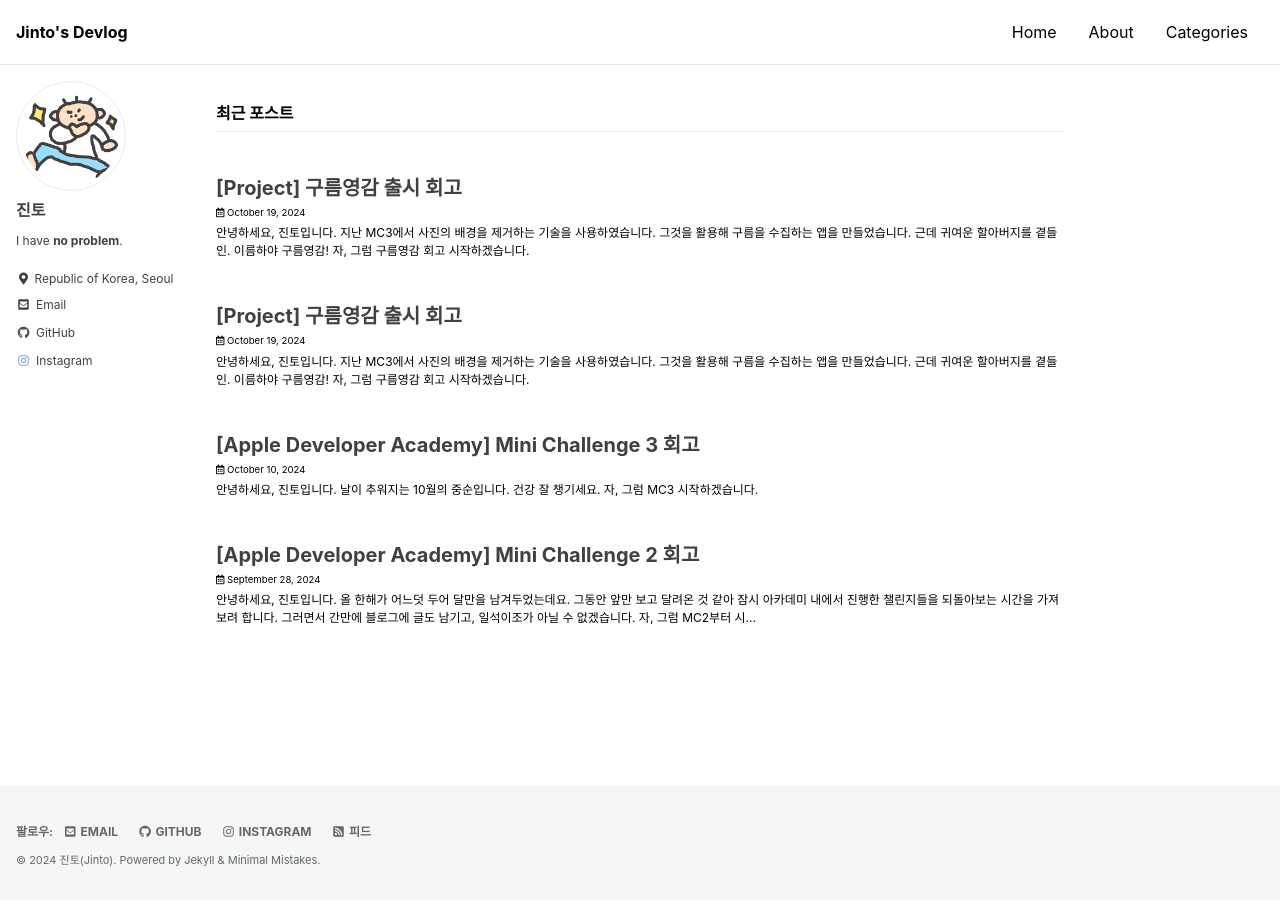
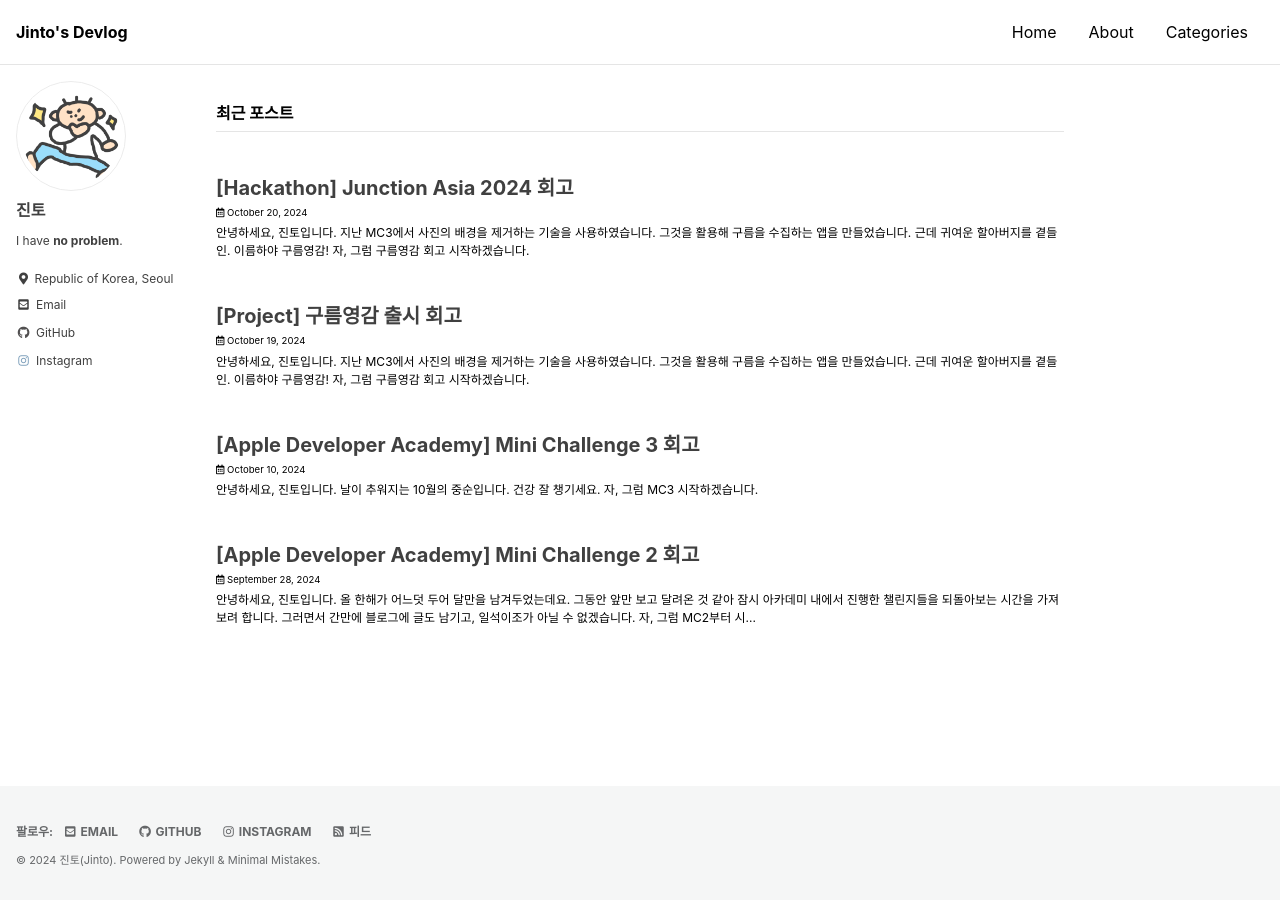
Before and after one commit to j1nt0/j1nt0.github.io, a Jekyll site: the page built from index.html, in a window 1280 px wide. Built offline with Jekyll 4.4.1, drawn with Linux system fonts in a browser that asks for light colours; cached includes are drawn as plain includes; the list of posts is cut into pages by our own code.

Commit message:
check post

```diff
--- a/_posts/Hackathon/2024-10-20-Junction Asia 2024.md
+++ b/_posts/Hackathon/2024-10-20-Junction Asia 2024.md
@@ -1,13 +1,13 @@
 ---
-title: "[Project] 구름영감 출시 회고"
+title: "[Hackathon] Junction Asia 2024 회고"
 
 categories:
-  - Project
+  - Hackathon
 tags:
-  - [Project]
+  - [Hackathon]
 
-date: 2024-10-19
-last_modified_at: 2024-10-19
+date: 2024-10-20
+last_modified_at: 2024-10-20
 ---
 
 > 안녕하세요, 진토입니다.<br>
```
